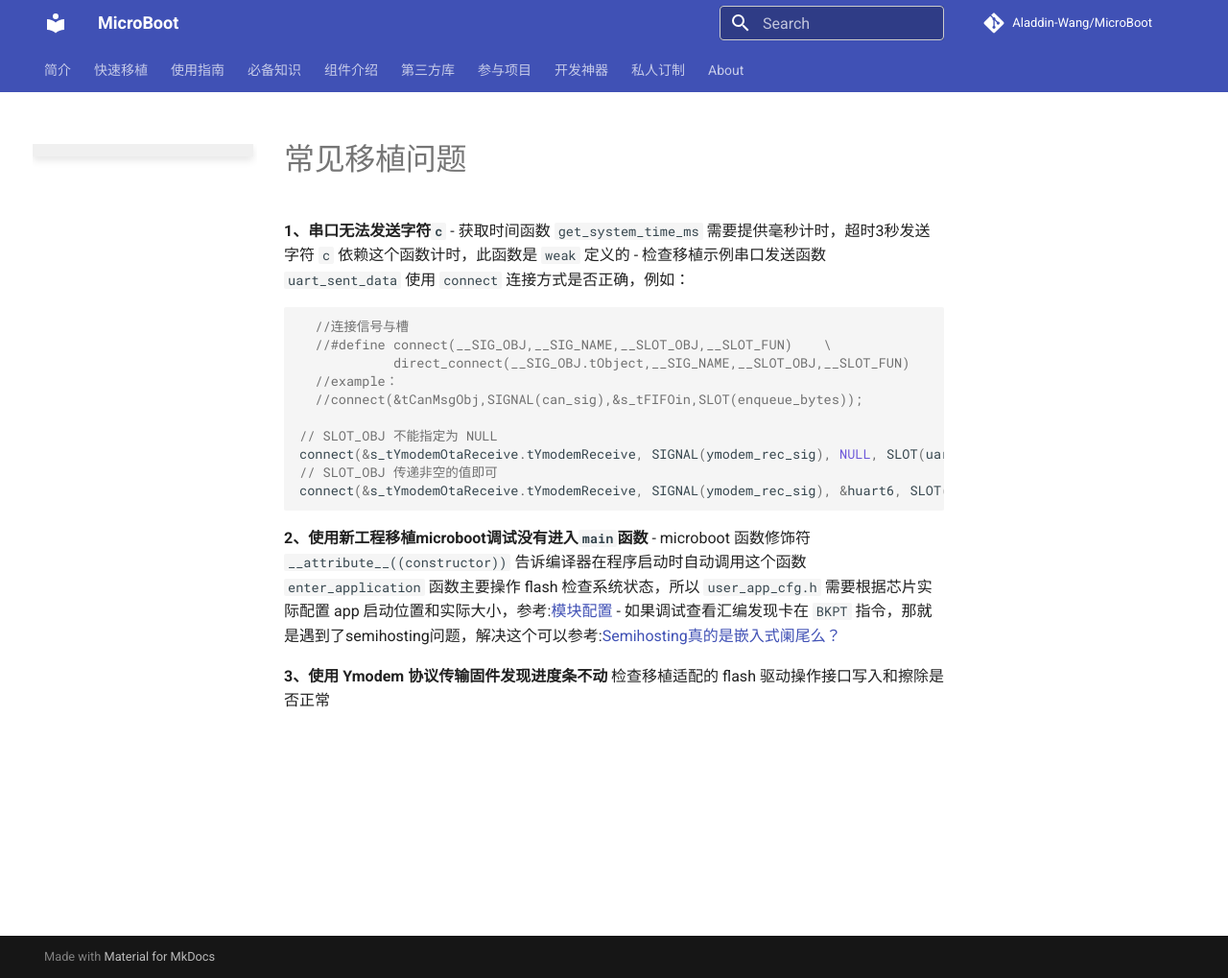
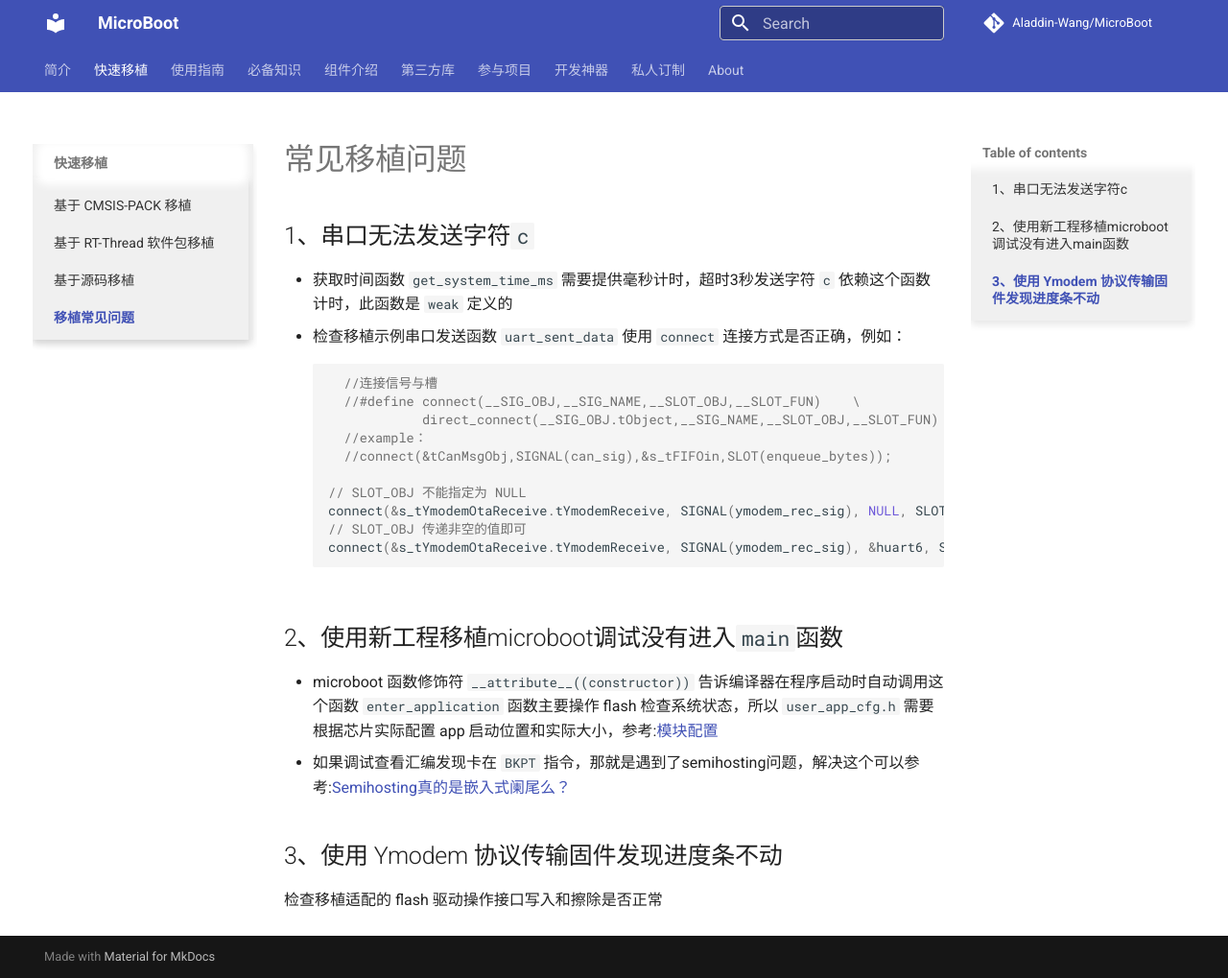
Before and after one commit to Aladdin-Wang/MicroBoot, an MkDocs documentation site: the page built from docs/quick-start/troubleshooting.md, in a window 1280 px wide and 1019 px high. Shown: the whole window at 96% size. Built offline with MkDocs 1.6.1 and Material for MkDocs 9.7.7, drawn with Linux system fonts in a browser that asks for light colours; comment, search, counter and statistics services are not loaded.

Commit message:
增加移植常见问题说明

````diff
--- a/docs/troubleshooting.md
+++ b/docs/quick-start/troubleshooting.md
@@ -1,5 +1,5 @@
 # 常见移植问题
-**1、串口无法发送字符`c`**
+## 1、串口无法发送字符`c`
 - 获取时间函数 `get_system_time_ms` 需要提供毫秒计时，超时3秒发送字符 `c` 依赖这个函数计时，此函数是 `weak` 定义的
 - 检查移植示例串口发送函数 `uart_sent_data` 使用 `connect` 连接方式是否正确，例如：
 ```c
@@ -16,9 +16,9 @@ connect(&s_tYmodemOtaReceive.tYmodemReceive, SIGNAL(ymodem_rec_sig), &huart6, SL
 
 ```
 
-**2、使用新工程移植microboot调试没有进入`main`函数**
+## 2、使用新工程移植microboot调试没有进入`main`函数
 - microboot 函数修饰符 `__attribute__((constructor))` 告诉编译器在程序启动时自动调用这个函数 `enter_application` 函数主要操作 flash 检查系统状态，所以 `user_app_cfg.h` 需要根据芯片实际配置 app 启动位置和实际大小，参考:[模块配置](./quick-start/cmsis-pack.md#3.添加MicroBoot到工程)
 - 如果调试查看汇编发现卡在 `BKPT` 指令，那就是遇到了semihosting问题，解决这个可以参考:[Semihosting真的是嵌入式阑尾么？](https://mp.weixin.qq.com/s/lIdCRfp04I0kf0L7bHRoFQ?poc_token=HAa_w2ejsxpCqNmcvgwFyBTvDqDa6cLBjrXhu787)
 
-**3、使用 Ymodem 协议传输固件发现进度条不动**
+## 3、使用 Ymodem 协议传输固件发现进度条不动
 检查移植适配的 flash 驱动操作接口写入和擦除是否正常
--- a/mkdocs.yml
+++ b/mkdocs.yml
@@ -10,6 +10,7 @@ nav:
       - 基于 CMSIS-PACK 移植 : quick-start/cmsis-pack.md
       - 基于 RT-Thread 软件包移植 : quick-start/RT-Thread.md
       - 基于源码移植: quick-start/quick-start.md
+      - 移植常见问题: quick-start/troubleshooting.md
   - 使用指南:
       - 配置: usage-guide/config.md
   - 必备知识:
````
